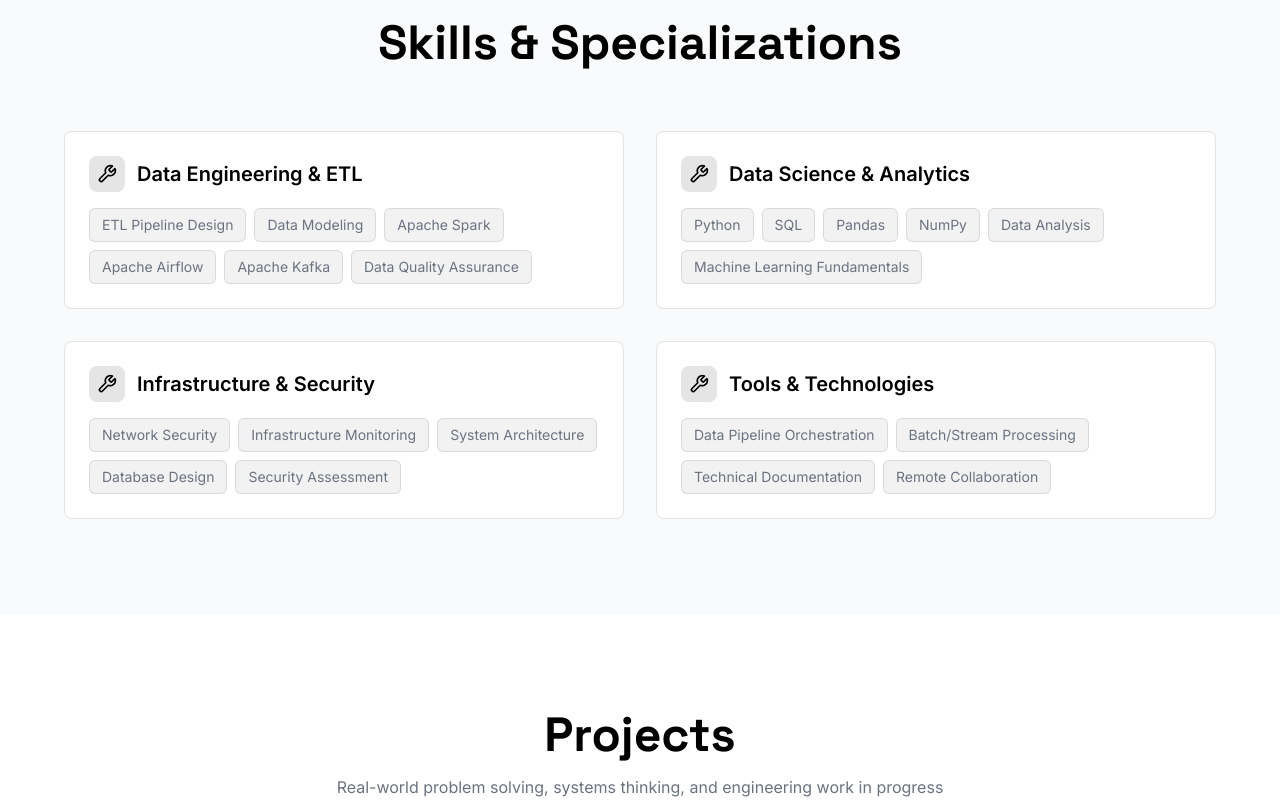
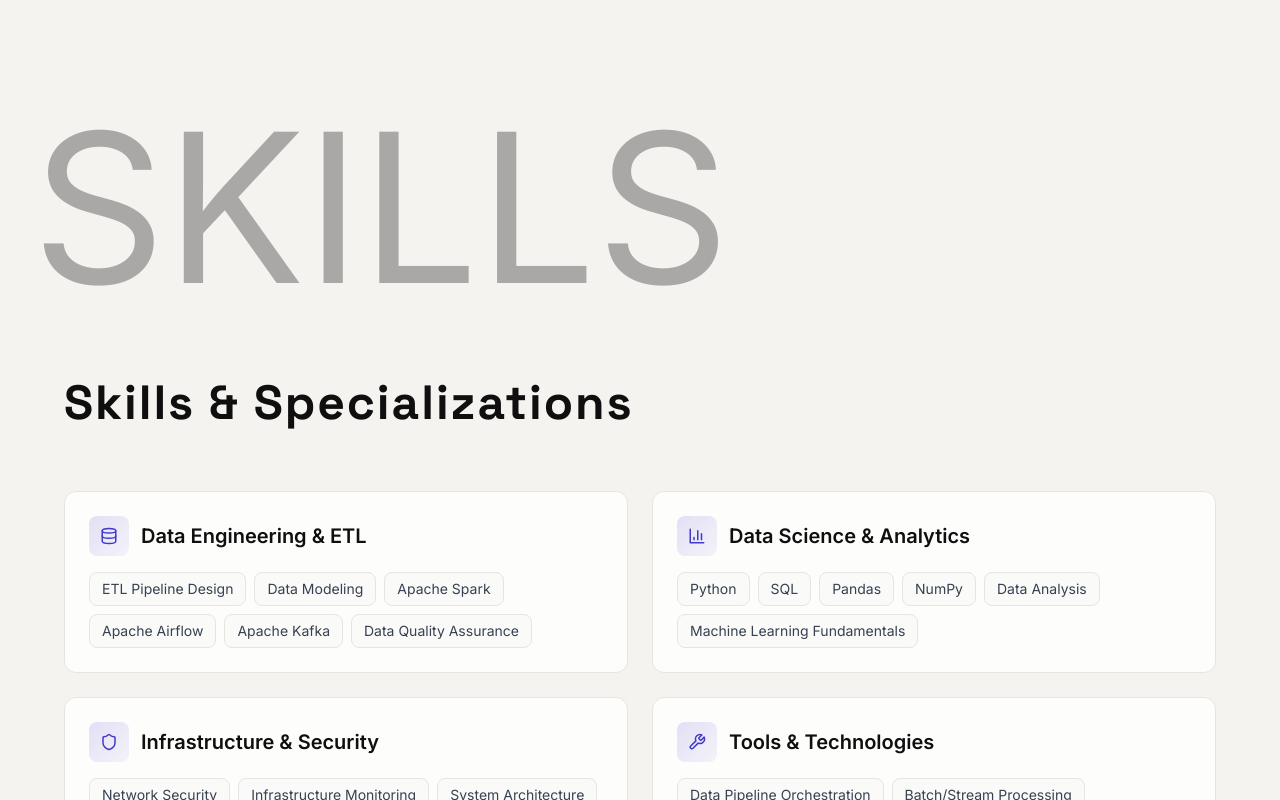
Before and after one commit to puoch1of1/PORTFOLIO-, a React (Vite) app: page / in a window 1280 px wide. Shown: the part 4140-4940 px from the top of the page. Built offline with nearby package versions, Linux system fonts and the light colour scheme.

Commit message:
Refactor Skills section: update skill icons, enhance layout, and improve styles for better visual presentation

```diff
--- a/src/sections/Skills.tsx
+++ b/src/sections/Skills.tsx
@@ -1,12 +1,15 @@
 import { motion } from 'framer-motion';
-import { Shield, Brain, Network, Wrench } from 'lucide-react';
+import { Shield, Brain, Network, Wrench, Database, BarChart3 } from 'lucide-react';
 import { skills } from '../data/content';
 
 const skillIcons: Record<string, typeof Shield> = {
+  'Data Engineering & ETL': Database,
+  'Data Science & Analytics': BarChart3,
+  'Infrastructure & Security': Shield,
+  'Tools & Technologies': Wrench,
   'Cybersecurity': Shield,
   'AI & Data Science': Brain,
   'Infrastructure & Networking': Network,
-  'Tools & Technologies': Wrench,
 };
 
 const containerVariants = {
@@ -20,49 +23,60 @@
 };
 
 const itemVariants = {
-  hidden: { opacity: 0, y: 20 },
-  visible: { opacity: 1, y: 0 },
+  hidden: { opacity: 0, y: 25 },
+  visible: { opacity: 1, y: 0, transition: { duration: 0.5, ease: 'easeOut' } },
 };
 
 export default function Skills() {
   return (
-    <section id="skills" className="py-16 sm:py-20 md:py-24 px-4 sm:px-6 lg:px-8 bg-gray-50">
-      <div className="max-w-6xl mx-auto">
-        <motion.h2
+    <section id="skills" className="relative py-20 sm:py-28 md:py-32 px-4 sm:px-6 lg:px-8 bg-warm-100 overflow-hidden">
+      {/* Ghost background text */}
+      <div className="ghost-text text-[5rem] sm:text-[9rem] md:text-[13rem] bottom-4 -right-4 sm:right-8 opacity-30">
+        SKILLS
+      </div>
+
+      <div className="relative z-10 max-w-6xl mx-auto">
+        <motion.div
           initial={{ opacity: 0, y: 20 }}
           whileInView={{ opacity: 1, y: 0 }}
           viewport={{ once: true }}
-          className="text-3xl sm:text-4xl md:text-5xl font-heading font-bold mb-12 sm:mb-16 text-center"
+          className="mb-12 sm:mb-16"
         >
-          Skills & Specializations
-        </motion.h2>
+          <div className="section-accent mb-4" />
+          <h2 className="text-3xl sm:text-4xl md:text-5xl font-heading font-bold tracking-wide-heading text-primary-dark">
+            Skills & Specializations
+          </h2>
+        </motion.div>
 
         <motion.div
           variants={containerVariants}
           initial="hidden"
           whileInView="visible"
           viewport={{ once: true, margin: '-100px' }}
-          className="grid grid-cols-1 md:grid-cols-2 gap-6 sm:gap-8"
+          className="grid grid-cols-1 md:grid-cols-2 gap-5 sm:gap-6"
         >
-          {Object.entries(skills).map(([category, skillList]) => {
+          {Object.entries(skills).map(([category, skillList], index) => {
             const Icon = skillIcons[category] || Wrench;
             return (
               <motion.div
                 key={category}
                 variants={itemVariants}
-                className="bg-white border border-black/10 rounded-lg p-4 sm:p-6 hover:border-black/30 transition-all duration-300"
+                whileHover={{ y: -4 }}
+                className={`bg-white/80 backdrop-blur-sm border border-warm-200 rounded-xl p-5 sm:p-6 hover:border-accent/25 hover:shadow-lg hover:shadow-accent/5 transition-all duration-500 ${
+                  index === 0 ? 'md:row-span-1' : ''
+                }`}
               >
-                <div className="flex items-center gap-3 mb-3 sm:mb-4">
-                  <div className="p-2 bg-black/10 rounded-lg flex-shrink-0">
-                    <Icon className="text-black" size={20} />
+                <div className="flex items-center gap-3 mb-4">
+                  <div className="w-10 h-10 rounded-lg bg-gradient-to-br from-accent/15 to-accent/5 flex items-center justify-center flex-shrink-0">
+                    <Icon className="text-accent" size={18} />
                   </div>
-                  <h3 className="text-lg sm:text-xl font-semibold text-black break-words">{category}</h3>
+                  <h3 className="text-lg sm:text-xl font-semibold text-primary-dark break-words">{category}</h3>
                 </div>
                 <div className="flex flex-wrap gap-2">
                   {skillList.map((skill) => (
                     <span
                       key={skill}
-                      className="px-2 sm:px-3 py-1 sm:py-1.5 bg-black/5 border border-black/10 rounded-md text-xs sm:text-sm text-secondary-gray hover:border-gray-700/50 hover:text-gray-700 transition-colors break-words"
+                      className="px-2.5 sm:px-3 py-1 sm:py-1.5 bg-warm-50 border border-warm-200 rounded-lg text-xs sm:text-sm text-secondary-dark hover:border-accent/30 hover:text-accent-deep hover:bg-accent-subtle transition-all duration-300 break-words cursor-default"
                     >
                       {skill}
                     </span>
```
